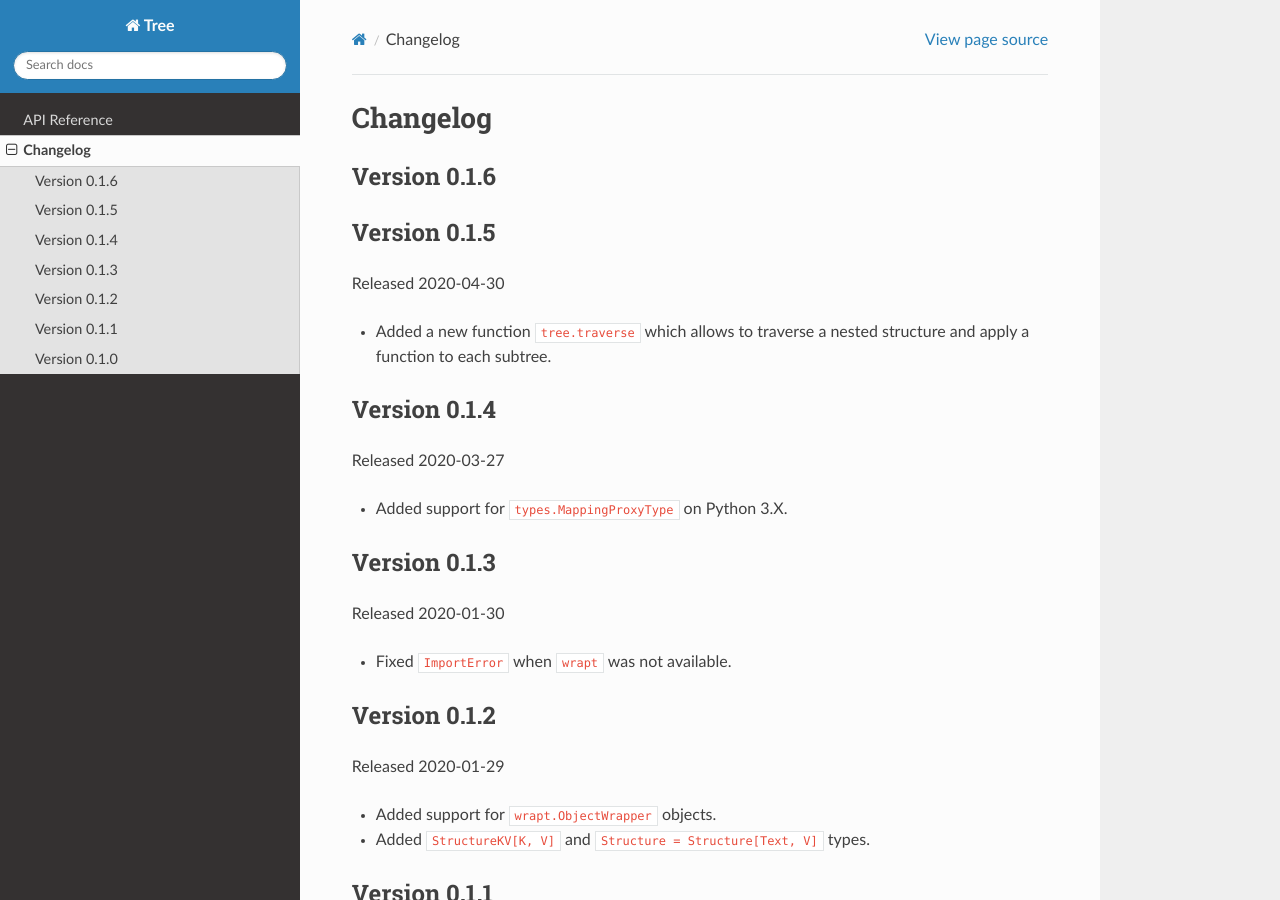
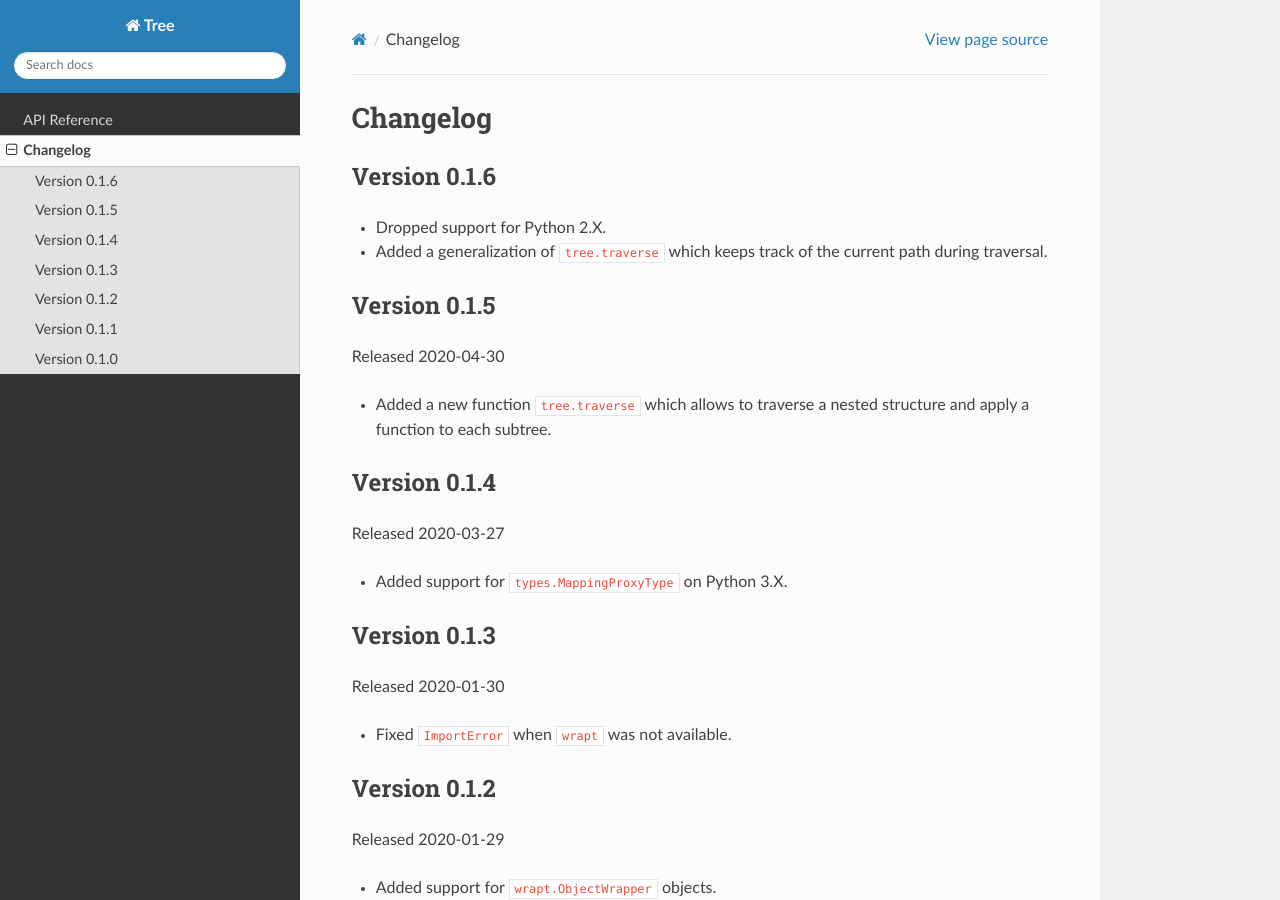
Before and after one commit to google-deepmind/tree, a Sphinx documentation site: the page built from docs/changes.rst, in a window 1280 px wide and 900 px high. Built offline with Sphinx 7.4.7 and the Read the Docs theme 2.0.0, drawn with Linux system fonts in a browser that asks for light colours.

Commit message:
Updated changelog.rst for 0.1.6
PiperOrigin-RevId: 367224520

```diff
--- a/docs/changes.rst
+++ b/docs/changes.rst
@@ -4,6 +4,10 @@ Changelog
 
 Version 0.1.6
 =============
+
+* Dropped support for Python 2.X.
+* Added a generalization of ``tree.traverse`` which keeps track of the
+  current path during traversal.
 
 Version 0.1.5
 =============
```
